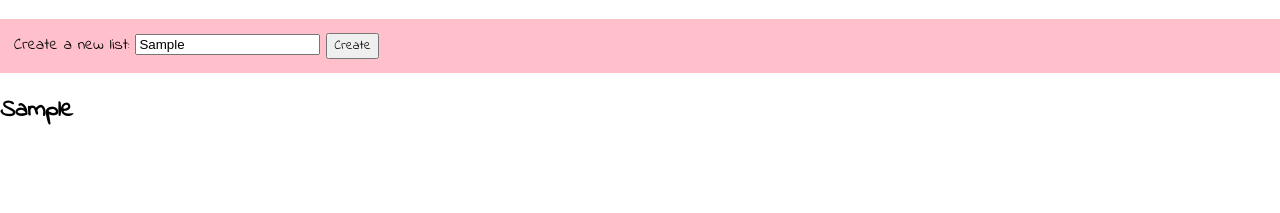
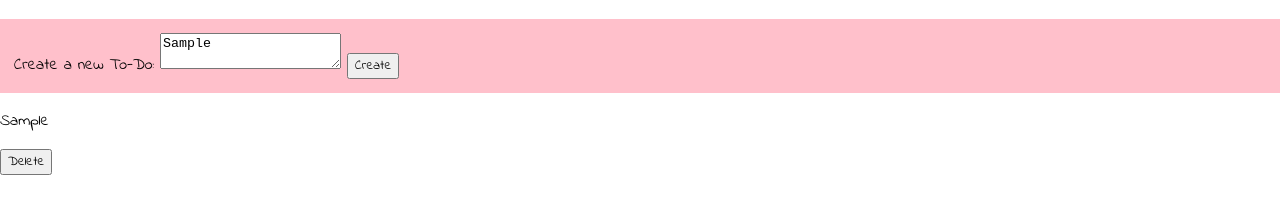
Before and after one commit to gemcfadyen/Apprenticeship-JavaScriptTaskMan, a website built with webpack: page index.html in a window 1280 px wide. Both pictures are taken after typing "Sample" into the empty fields and a click on the button "Create". Shown: the part 105-318 px from the top of the page. Built offline with nearby package versions, Linux system fonts and the light colour scheme.

Commit message:
Appends todo's into the list with a delete button

```diff
--- a/index.html
+++ b/index.html
@@ -9,12 +9,12 @@
   <body>
     <h1 class="titleBanner">Task-Man 【ツ】</h1>
     <form class="list">
-      Create a new list:
-      <input id="taskListBox" type="text" name="listName"></input>
+      Create a new To-Do:
+      <textarea id="taskListBox" type="text" name="listName"></textarea>
       <button id='taskListButton' class='taskListButton' type='create'>Create</button>
     </form>
 
-    <p id="todos"></p>
+    <div id="todos"></div>
   </body>
 
     <script src="build/main.bundle.js"</script>
--- a/js/CreateTaskListClickHandler.js
+++ b/js/CreateTaskListClickHandler.js
@@ -1,8 +1,7 @@
-import * as TaskList from "../js/TaskList";
+import * as ToDo from "../js/ToDo";
 
 export class CreateTaskListClickHandler {
   constructor(painter) {
-    console.log("in constructor "  + painter);
     this.listPresenter = painter;
     console.log("presenter is " + this.listPresenter);
     this.taskListButton = document.getElementById('taskListButton');
@@ -11,12 +10,8 @@ export class CreateTaskListClickHandler {
 
   onClick(evt) {
     let taskListName = document.getElementById('taskListBox');
-    console.log("List name: " + taskListName.value);
-    let taskList = new TaskList.TaskList(taskListName.value);
-    let newContent = this.listPresenter.paint(taskList);
-
-    //document.getElementById('todos').appendChild(document.createTextNode("bar"));
-
-    $('#todos').append(newContent);
+    console.log("todo entered: " + taskListName.value);
+    let taskList = new ToDo.ToDo(taskListName.value);
+    this.listPresenter.paint(taskList);
   }
 }
--- a/js/ListPresenter.js
+++ b/js/ListPresenter.js
@@ -1,10 +1,17 @@
 export class ListPresenter {
 
-  paint(list) {
-    console.log("inside list presenter " + list.name);
+  paint(todo) {
+    let todoElement = document.createElement('p');
+    todoElement.setAttribute('id', 'foo');
+    let contentsOftodoElement = document.createTextNode(todo.description);
+    todoElement.appendChild(contentsOftodoElement);
 
-    let htmlForTitle = $("<h2></h2>").text(list.name);
-    console.log("Html for title is: " + $(htmlForTitle).html());
-    return htmlForTitle;
+    let deleteButtonElement = document.createElement('button');
+    deleteButtonElement.setAttribute('id', 'bar');
+    let contentsOfdeleteButtonElement = document.createTextNode('Delete');
+    deleteButtonElement.appendChild(contentsOfdeleteButtonElement);
+
+    document.getElementById('todos').appendChild(todoElement);
+    document.getElementById('todos').appendChild(deleteButtonElement);
   }
 }
```
Also changed, not shown: spec/CreateTaskListOnClickSpec.js (+5 -9 lines), spec/ListPresenterSpec.js (+22 -20 lines), build/main.bundle.js, 1 other file.
